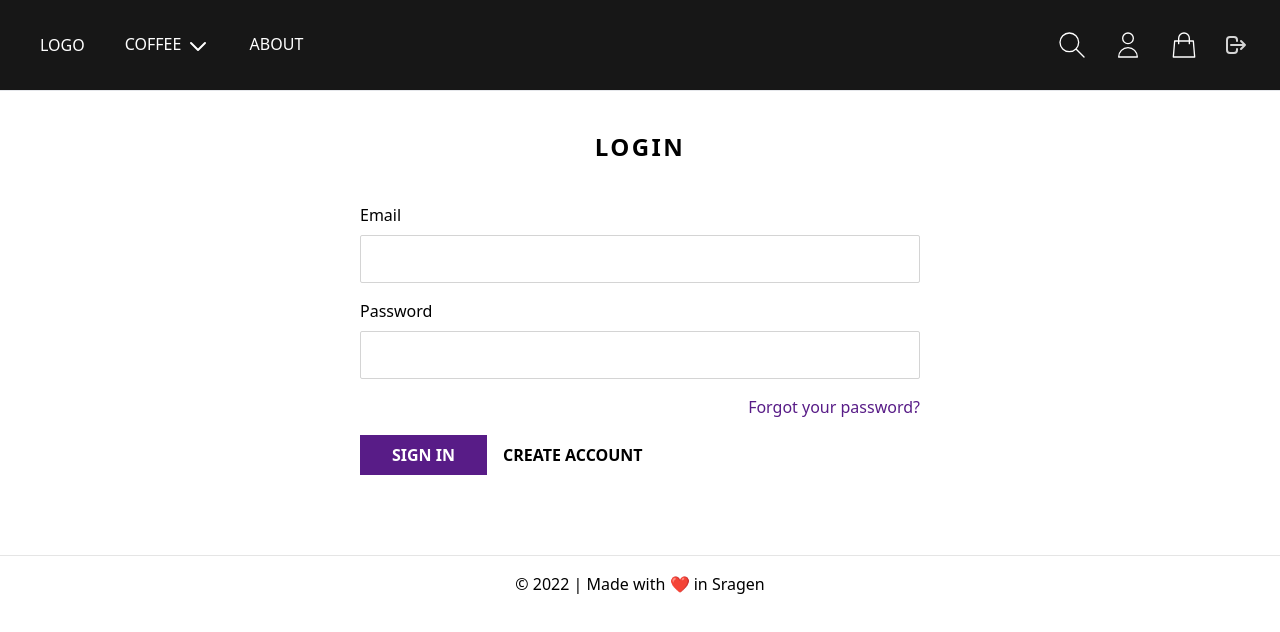
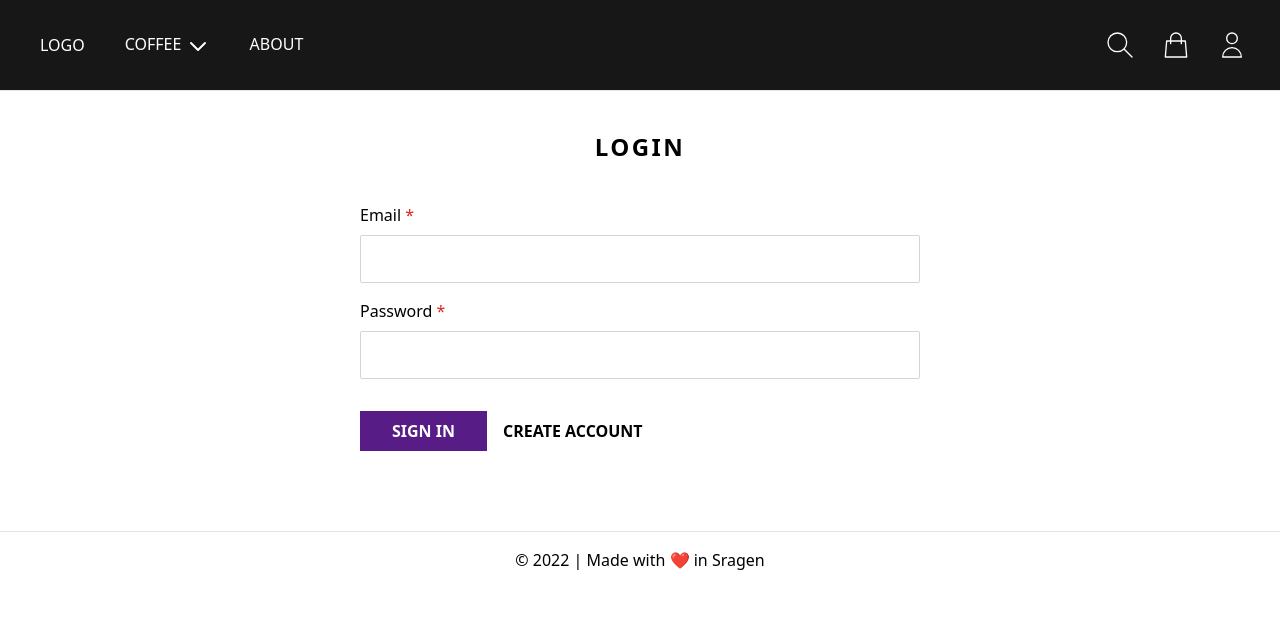
Before and after one commit to mazayansh/webcoffee-ui, a Vue app: page /login in a window 1280 px wide. Shown: the top 632 px of the page. Built offline with nearby package versions, Linux system fonts and the light colour scheme.

Commit message:
auth view

```diff
--- a/src/components/Header.vue
+++ b/src/components/Header.vue
@@ -7,18 +7,32 @@ import IconPlusSign from '@/components/icons/IconPlusSign.vue'
 import IconMinusSign from '@/components/icons/IconMinusSign.vue'
 import IconSearch from '@/components/icons/IconSearch.vue'
 import IconUser from '@/components/icons/IconUser.vue'
+import IconUserCircle from '@/components/icons/IconUserCircle.vue'
 import IconShopBag from '@/components/icons/IconShopBag.vue'
 import IconLogout from '@/components/icons/IconLogout.vue'
 import ModalSearchProduct from '@/components/modals/ModalSearchProduct.vue'
 import { ref } from 'vue'
+import { useRouter } from 'vue-router'
 import { storeToRefs } from 'pinia'
 import { useIndexStore } from '@/stores/index.js'
+import { useUserStore } from '@/stores/user.js'
+import userApi from '@/services/user.js'
+
+const { user } = storeToRefs(useUserStore())
 
 const { toggleMobileMenu, toggleSearchModal} = useIndexStore()
 let { isMobileMenuVisible, isModalSearchProductVisible } = storeToRefs(useIndexStore())
 
+const router = useRouter()
+
 function logout() {
-	console.log("logout")
+	userApi.logout()
+		.then(response => {
+			useUserStore().user = null
+			useUserStore().access_token = null
+
+			router.push({ name: 'home' })
+		})
 }
 </script>
 
@@ -80,16 +94,16 @@ function logout() {
 				<button title="Search" @click="toggleSearchModal">
 					<IconSearch />
 				</button>
-				<router-link :to="{ name: 'login' }" title="Login" :class="'hidden'">
-					<IconUser />
-				</router-link>
-				<router-link :to="{ name: 'orders' }" title="Member Area">
-					<IconUser />
-				</router-link>
 				<router-link :to="{name: 'cart'}" title="Cart">
 					<IconShopBag />
 				</router-link>
-				<button @click="logout" class="text-neutral-300">
+				<router-link v-show="user" :to="{ name: 'orders' }" title="Member Area" :class="'text-neutral-300'">
+					<IconUserCircle />
+				</router-link>
+				<router-link v-show="!user" :to="{ name: 'login' }" title="Login">
+					<IconUser />
+				</router-link>
+				<button v-show="user" @click="logout" class="text-neutral-300">
 					<IconLogout />
 				</button>
 			</div>
--- /dev/null
+++ b/src/components/icons/IconUserCircle.vue
@@ -0,0 +1,5 @@
+<template>
+    <svg xmlns="http://www.w3.org/2000/svg" class="h-6 w-6" fill="none" viewBox="0 0 24 24" stroke="currentColor" stroke-width="2">
+      <path stroke-linecap="round" stroke-linejoin="round" d="M5.121 17.804A13.937 13.937 0 0112 16c2.5 0 4.847.655 6.879 1.804M15 10a3 3 0 11-6 0 3 3 0 016 0zm6 2a9 9 0 11-18 0 9 9 0 0118 0z" />
+    </svg>
+</template>
--- a/src/services/api.js
+++ b/src/services/api.js
@@ -11,7 +11,7 @@ const apiClient = axios.create({
 })
 
 apiClient.interceptors.request.use(config => {
-    config.headers.Authorization = `Bearer ${useUserStore().user.access_token}`
+    config.headers.Authorization = `Bearer ${useUserStore().access_token}`
     return config
 })
 
--- a/src/services/user.js
+++ b/src/services/user.js
@@ -13,7 +13,7 @@ export default {
     logout() {
         return api.post("/auth/logout");
     },
-    profile() {
-        return api.get("/user-profile");
-    },
+    // profile() {
+    //     return api.get("/user-profile");
+    // },
 }
--- a/src/stores/user.js
+++ b/src/stores/user.js
@@ -4,10 +4,7 @@ import { ref } from 'vue'
 export const useUserStore = defineStore({
   id: 'user',
   state: () => ({
-    user: {
-      id: '',
-      name: '',
-      access_token: ''
-    }
+    user: null,
+    access_token: null
   })
 })
--- a/src/views/Auth/LoginView.vue
+++ b/src/views/Auth/LoginView.vue
@@ -1,26 +1,55 @@
+<script setup>
+import BaseInput from "@/components/forms/BaseInput.vue"
+import { ref } from "vue"
+import { useRouter } from "vue-router"
+import userApi from "@/services/user.js"
+import { useUserStore } from "@/stores/user.js"
+
+const form = ref({
+    email: '',
+    password: ''
+})
+
+const errors = ref({})
+
+const router = useRouter()
+
+function login() {
+    userApi.login(form.value)
+        .then(async response => {
+            useUserStore().user = await response.data.user
+            useUserStore().access_token = await response.data.access_token
+            router.push({ name: 'orders' })
+        })
+}
+</script>
+
 <template>
 	<div class="p-10 md:w-3/4 lg:w-2/4 mx-auto">
         <div class="text-center">
             <h2 class="text-2xl font-bold uppercase tracking-widest">login</h2>
         </div>
-        <form action="#" class="py-10 flex flex-col gap-y-4">
+        <form action="#" class="py-10 flex flex-col gap-y-4" @submit.prevent="login">
             <div class="flex flex-col gap-y-2">
-                <label for="email">Email</label>
-                <input type="email" name="email" class="h-12 px-4 rounded-sm border border-neutral-300 focus:outline-none peer" required>
-                <span class="text-red-600 hidden peer-focus:peer-invalid:block">Email invalid</span>
+                <BaseInput :label="'Email'" :name="'email'" :type="'text'" required="required" aria-required="true" v-model="form.email" :error="errors.email ? errors.email[0] : null">
+                    <template #requiredMark>
+                        <span class="text-red-600">&#42;</span>
+                    </template>
+                </BaseInput>
             </div>
             <div class="flex flex-col gap-y-2">
-                <label for="password">Password</label>
-                <input type="password" name="password" class="h-12 px-4 rounded-sm border border-neutral-300 focus:outline-none peer"
-                    required>
-                <span class="text-red-600 hidden peer-focus:peer-invalid:block">Password invalid</span>
+                <BaseInput :label="'Password'" :name="'password'" :type="'password'" required="required" aria-required="true" v-model="form.password" :error="errors.password ? errors.password[0] : null">
+                    <template #requiredMark>
+                        <span class="text-red-600">&#42;</span>
+                    </template>
+                </BaseInput>
             </div>
             <div class="text-right">
-                <a href="/src/forgot-password.html" class="text-purple-900">Forgot your password?</a>
+                <!-- <router-link :to="{ name: 'forgot-password' }" class="text-purple-900">Forgot your password?</router-link> -->
             </div>
             <div class="text-center flex flex-col gap-y-4 md:flex-row md:gap-x-4 md:items-center">
                 <button type="submit" class="py-4 md:py-2 px-8 uppercase bg-purple-900 text-white font-semibold hover:bg-purple-800">sign in</button>
-                <a href="/src/register.html" class="uppercase font-semibold hover:text-purple-900">create account</a>
+                <router-link :to="{ name: 'register' }" class="uppercase font-semibold hover:text-purple-900">create account</router-link>
             </div>
         </form>
     </div>
--- a/src/views/Auth/RegisterView.vue
+++ b/src/views/Auth/RegisterView.vue
@@ -1,10 +1,27 @@
 <script setup>
 import BaseInput from "@/components/forms/BaseInput.vue"
 import { ref } from "vue"
+import { useRouter } from "vue-router"
+import userApi from "@/services/user.js"
 
-let register = ref({
-	first_name: ''
+let form = ref({
+	first_name: '',
+    last_name: '',
+    email: '',
+    password: '',
+    password_confirmation: ''
 })
+
+const errors = ref({})
+
+const router = useRouter()
+
+function register() {
+    userApi.register(form.value)
+        .then(response => {
+            router.push({ name: 'login' })
+        })
+}
 </script>
 
 <template>
@@ -13,17 +30,17 @@ let register = ref({
             <div class="text-center">
                 <h2 class="text-2xl font-bold uppercase tracking-widest">create account</h2>
             </div>
-            <form action="#" class="py-10 flex flex-col gap-y-4">
+            <form action="#" class="py-10 flex flex-col gap-y-4" @submit.prevent="register">
                 <div class="flex flex-col gap-y-4 md:flex-row md:gap-x-4 md:justify-between">
                     <div class="flex flex-col gap-y-2 md:flex-1">
-                        <BaseInput :label="'First name'" :name="'first_name'" v-model="register.first_name" type="text" required="required" aria-required="true" :error="''">
+                        <BaseInput :label="'First name'" :name="'first_name'" v-model="form.first_name" type="text" required="required" aria-required="true" :error="errors.first_name ? errors.first_name[0] : null">
                         	<template #requiredMark>
                         		<span class="text-red-600">&#42;</span>
                         	</template>
                         </BaseInput>
                     </div>
                     <div class="flex flex-col gap-y-2 md:flex-1">
-                        <BaseInput :label="'Last name'" :name="'last_name'" v-model="register.last_name" type="text" required="required" aria-required="true" :error="''">
+                        <BaseInput :label="'Last name'" :name="'last_name'" v-model="form.last_name" type="text" required="required" aria-required="true" :error="errors.last_name ? errors.last_name[0] : null">
                         	<template #requiredMark>
                         		<span class="text-red-600">&#42;</span>
                         	</template>
@@ -31,22 +48,30 @@ let register = ref({
                     </div>
                 </div>
                 <div class="flex flex-col gap-y-2">
-                    <BaseInput :label="'Email'" :name="'email'" v-model="register.email" type="email" required="required" aria-required="true" :error="''">
+                    <BaseInput :label="'Email'" :name="'email'" v-model="form.email" type="email" required="required" aria-required="true" :error="errors.email ? errors.email[0] : null">
                     	<template #requiredMark>
                     		<span class="text-red-600">&#42;</span>
                     	</template>
                     </BaseInput>
                 </div>
                 <div class="flex flex-col gap-y-2">
-                    <BaseInput :label="'Password'" :name="'password'" v-model="register.password" type="password" required="required" aria-required="true" :error="''">
+                    <BaseInput :label="'Password'" :name="'password'" v-model="form.password" type="password" required="required" aria-required="true" :error="errors.password ? errors.password[0] : null">
                     	<template #requiredMark>
                     		<span class="text-red-600">&#42;</span>
                     	</template>
                     </BaseInput>
                 </div>
+                <div class="flex flex-col gap-y-2">
+                    <BaseInput :label="'Password confirmation'" :name="'password_confirmation'" v-model="form.password_confirmation" type="password" required="required" aria-required="true" :error="errors.password_confirmation ? errors.password_confirmation[0] : null">
+                        <template #requiredMark>
+                            <span class="text-red-600">&#42;</span>
+                        </template>
+                    </BaseInput>
+                </div>
+
                 <div class="text-center flex flex-col gap-y-4 md:flex-row md:gap-x-4 md:items-center">
                     <button type="submit" class="py-4 md:py-2 px-8 uppercase bg-purple-900 text-white font-semibold hover:bg-purple-800">create</button>
-                    <a href="#" class="uppercase font-semibold hover:text-purple-900">return to store</a>
+                    <router-link :to="{ name: 'home' }" class="uppercase font-semibold hover:text-purple-900">return to store</router-link>
                 </div>
             </form>
         </div>
```
